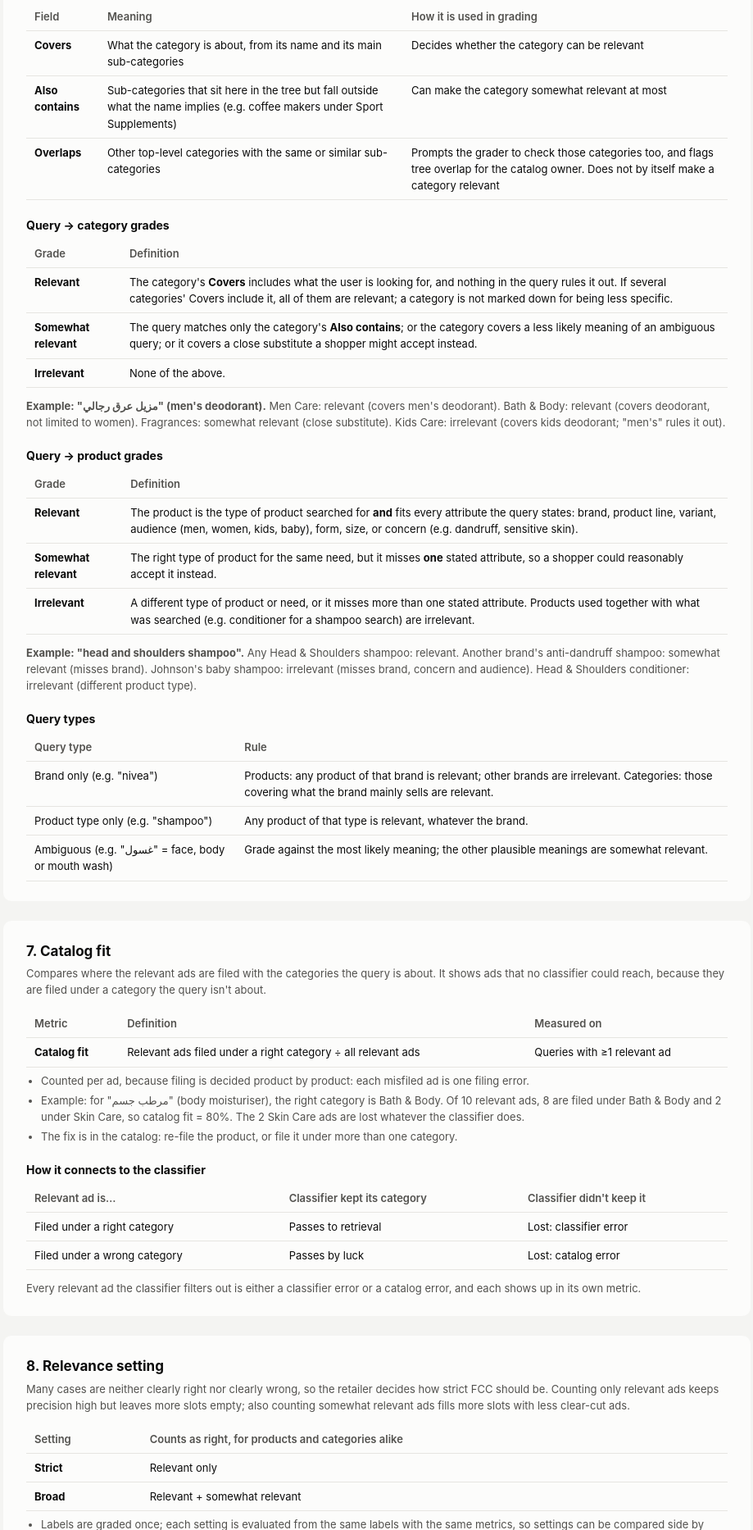
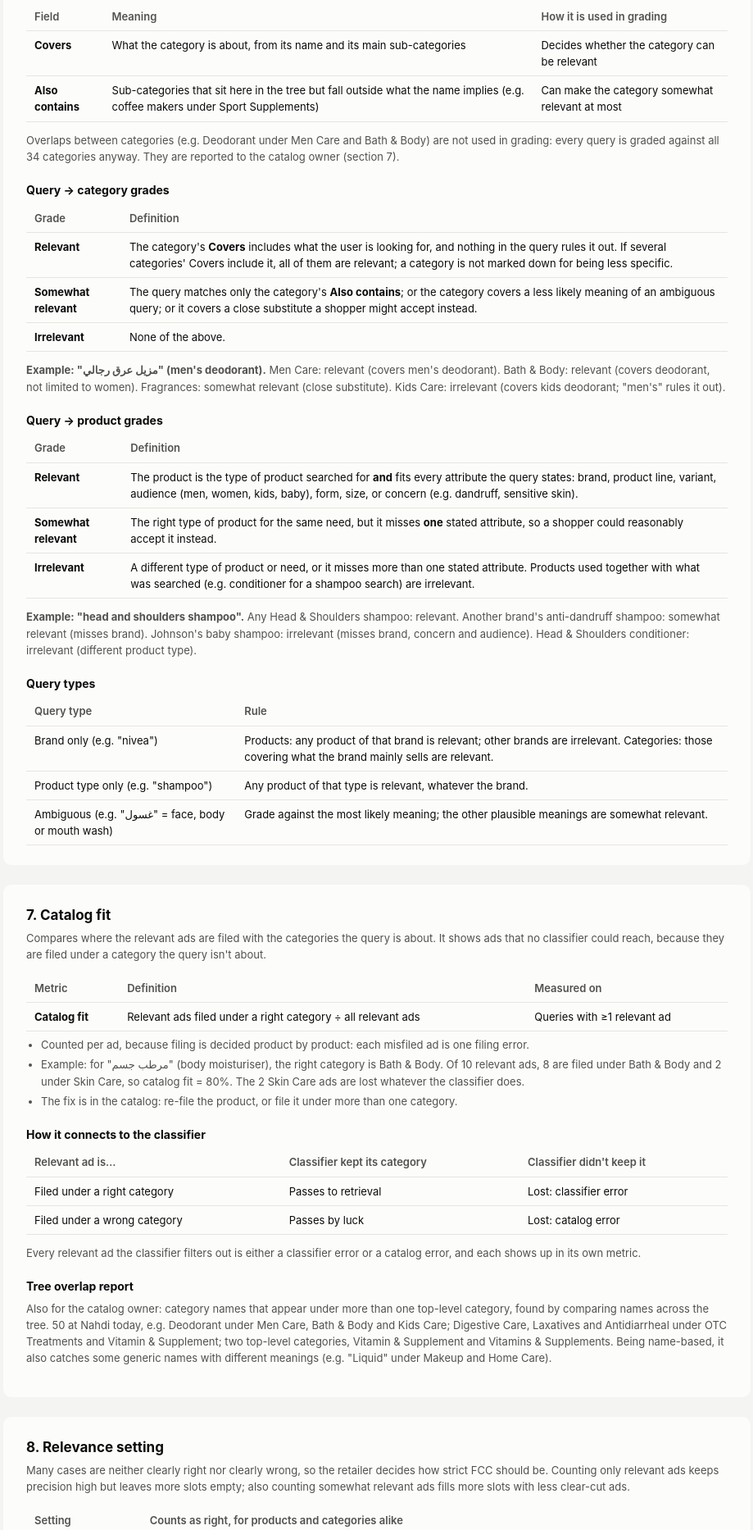
Before and after one commit to jaivinprajapati-fk/Test, a plain HTML site: page fcc-ads-category-classifier-rca.html in a window 1280 px wide. Shown: the part 4088-5954 px from the top of the page at 82% size, without its empty margins (180-1099 px from the left). Drawn offline with Linux system fonts and the light colour scheme.

Commit message:
Move category overlaps out of grading fields into a tree overlap report
Co-Authored-By: Claude Opus 5.5 <noreply@anthropic.com>

```diff
--- a/fcc-ads-category-classifier-rca.html
+++ b/fcc-ads-category-classifier-rca.html
@@ -247,9 +247,9 @@
       <tbody>
         <tr><td><b>Covers</b></td><td class="l">What the category is about, from its name and its main sub-categories</td><td class="l">Decides whether the category can be relevant</td></tr>
         <tr><td><b>Also contains</b></td><td class="l">Sub-categories that sit here in the tree but fall outside what the name implies (e.g. coffee makers under Sport Supplements)</td><td class="l">Can make the category somewhat relevant at most</td></tr>
-        <tr><td><b>Overlaps</b></td><td class="l">Other top-level categories with the same or similar sub-categories</td><td class="l">Prompts the grader to check those categories too, and flags tree overlap for the catalog owner. Does not by itself make a category relevant</td></tr>
       </tbody>
     </table>
+    <div class="note">Overlaps between categories (e.g. Deodorant under Men Care and Bath &amp; Body) are not used in grading: every query is graded against all 34 categories anyway. They are reported to the catalog owner (section 7).</div>
 
     <h3>Query → category grades</h3>
     <table>
@@ -307,6 +307,8 @@
       </tbody>
     </table>
     <div class="note">Every relevant ad the classifier filters out is either a classifier error or a catalog error, and each shows up in its own metric.</div>
+    <h3>Tree overlap report</h3>
+    <div class="sub">Also for the catalog owner: category names that appear under more than one top-level category, found by comparing names across the tree. 50 at Nahdi today, e.g. Deodorant under Men Care, Bath &amp; Body and Kids Care; Digestive Care, Laxatives and Antidiarrheal under OTC Treatments and Vitamin &amp; Supplement; two top-level categories, Vitamin &amp; Supplement and Vitamins &amp; Supplements. Being name-based, it also catches some generic names with different meanings (e.g. "Liquid" under Makeup and Home Care).</div>
   </div>
 
   <!-- 8 -->
```
